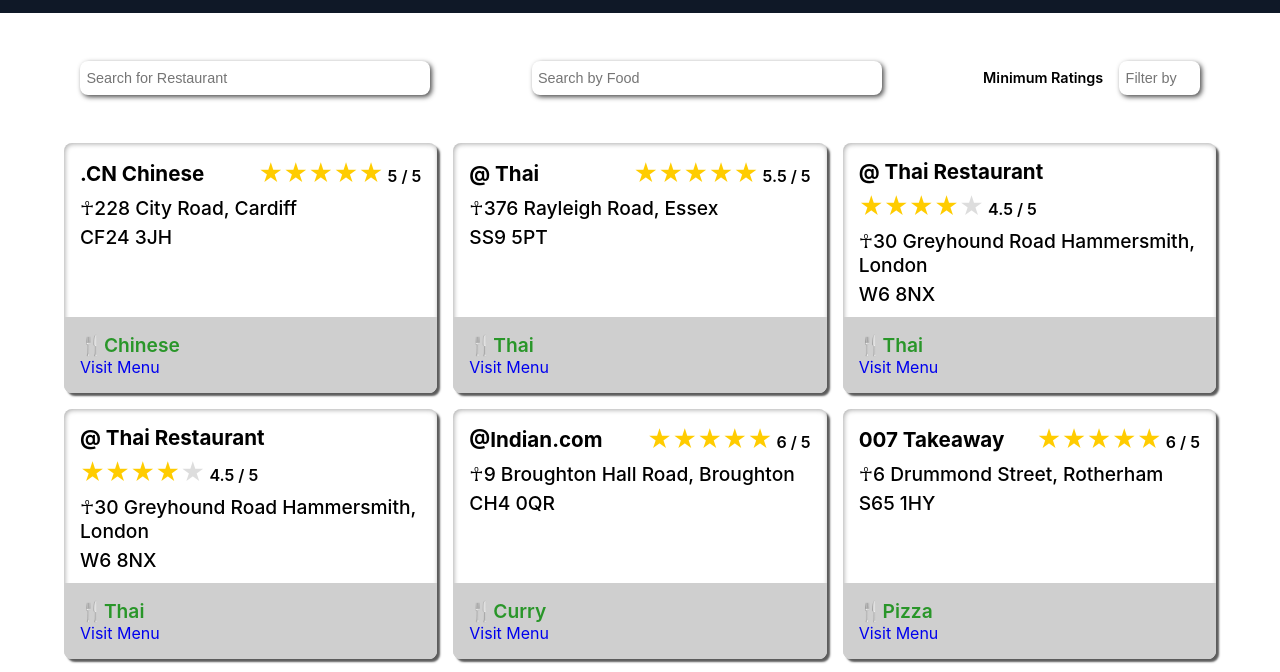
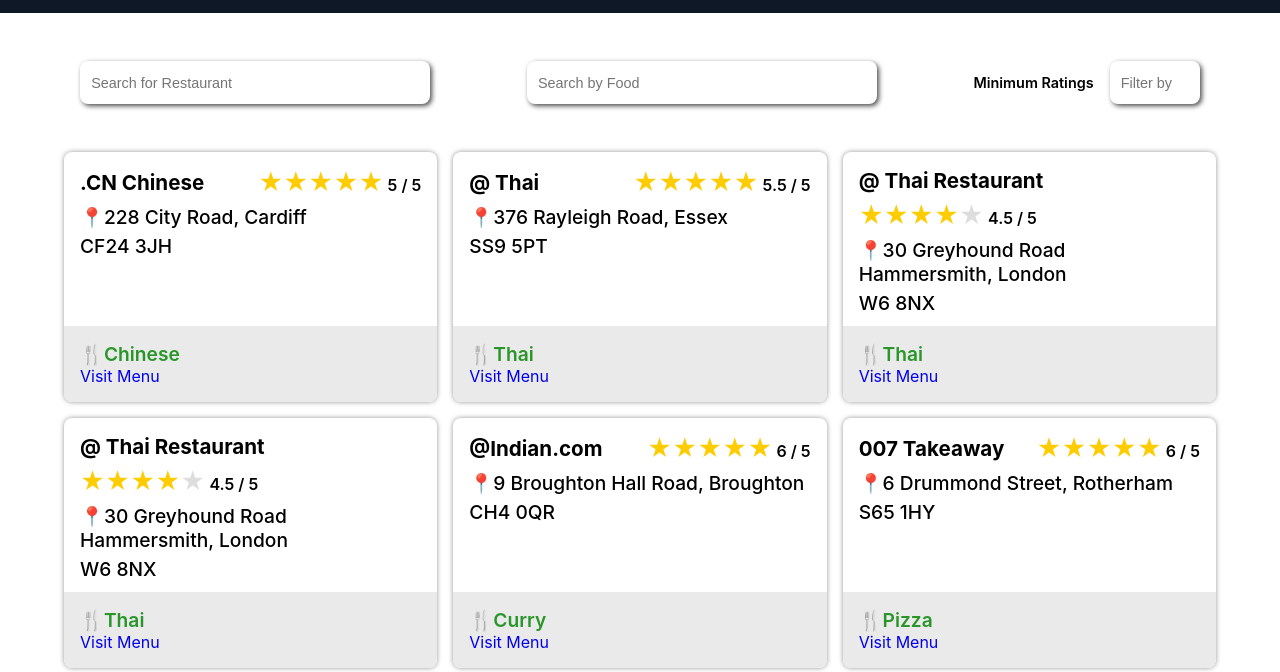
Before and after one commit to namishagurunani/GeeksFood-Routing, a React app: page /restaurants in a window 1280 px wide. Shown: the part 58-730 px from the top of the page. Built offline with nearby package versions, Linux system fonts and the light colour scheme.

Commit message:
Project Completed

```diff
--- a/src/Components/Restaurant/Restaurant.css
+++ b/src/Components/Restaurant/Restaurant.css
@@ -18,7 +18,7 @@
 
 .filter-options input {
     outline: none;
-    padding: .4rem;
+    padding: .7rem;
     font-size: 1.1rem;
     border-radius: .5rem;
     border: none;
@@ -58,13 +58,10 @@ label {
     width: 100%;
     border-radius: .5rem;
     min-height: 250px;
-    box-shadow: 3px 3px 2px 0 #5c5c5c, inset 1px 1px 5px 0 #acacac;
+    box-shadow: 0 0 5px rgb(149, 149, 149);
     transition: .3s ease-in-out;
 }
 
-.card:hover {
-    transform: scale(1.05);
-}
 
 .title {
     font-size: 1.1rem;
@@ -98,7 +95,7 @@ label {
     margin-top: auto;
     padding: 1rem;
     border-radius: 0 0 .5rem .5rem;
-    background-color: rgb(207, 207, 207);
+    background-color: rgb(234, 234, 234);
 }
 
 .food-type {
--- a/src/Components/Restaurant/RestaurantCard.js
+++ b/src/Components/Restaurant/RestaurantCard.js
@@ -25,7 +25,7 @@ const RestaurantCard = ({ item }) => {
       </div>
       <div className="address">
         <p>
-        ☥
+        📍
           {item.address}, {item["address line 2"]}
         </p>
       </div>
```
